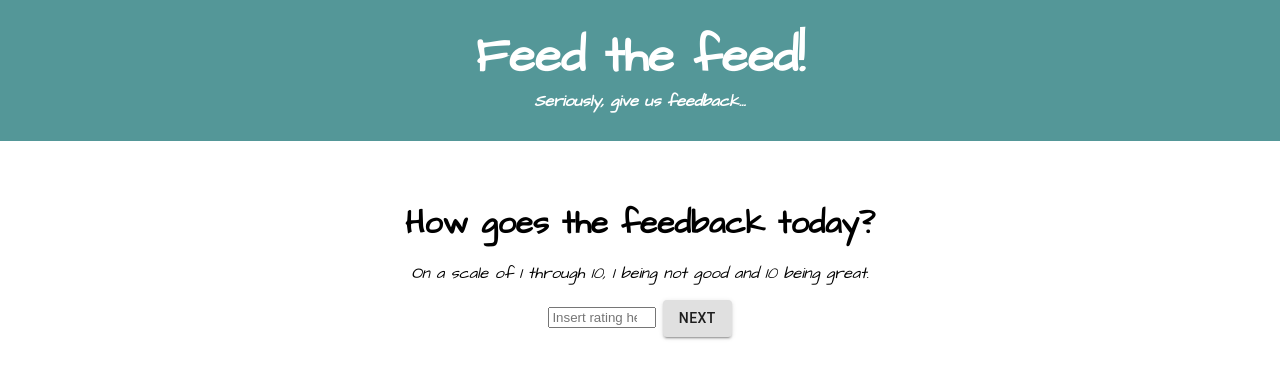
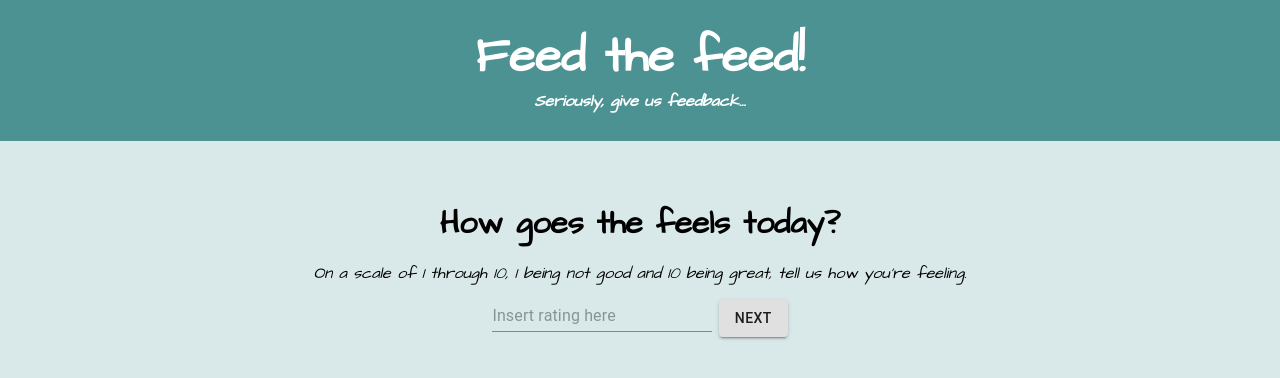
Before and after one commit to yyerthao/redux-feedback-loop, a React (Create React App) app: page /#/ in a window 1280 px wide. Shown: the top 378 px of the page. Built offline with nearby package versions, Linux system fonts and the light colour scheme.

Commit message:
Update input to material-ui TextField style

```diff
--- a/src/components/App/App.css
+++ b/src/components/App/App.css
@@ -1,6 +1,11 @@
+html{
+    background-color: rgb(217, 233, 233);
+}
+
 .App {
   text-align: center;
   font-family: 'Architects Daughter', cursive;
+  background-color: rgb(217, 233, 233);
 }
 
 .App-header {
@@ -27,3 +32,8 @@ h1{
   margin: 0;
   padding-top: 1rem;
 }
+
+.inner-div{
+    margin-right: 10rem;
+    margin-left: 10rem;
+}
--- a/src/components/App/App.js
+++ b/src/components/App/App.js
@@ -49,13 +49,14 @@ class App extends Component {
           <h1 className="App-title">Feed the feed!</h1>
           <h4><i>Seriously, give us feedback...</i></h4>
         </header>
+        <div className="inner-div">
         <br></br>
         <Router>
           {/* Will remove visible links soon, leaving for testing purposes */}
           {/* <Link to="/">Home</Link>&nbsp;
           <Link to="/understanding">Understanding</Link>&nbsp;
           <Link to="/support">Support</Link>&nbsp;
-          <Link to="/comments">Comments</Link> */}
+        <Link to="/comments">Comments</Link> */}
           <br/>
           {/* setting / as first view for feedback to collect feelings */}
           <Route exact path="/" component={Feeling}></Route>
@@ -64,6 +65,7 @@ class App extends Component {
           <Route exact path="/comments" component={Comments}></Route>
           <Route exact path="/thankyou" component={ThankYou}></Route>
         </Router>
+        </div>
       </div>
     );
   }
--- a/src/components/Comments/Comments.css
+++ b/src/components/Comments/Comments.css
@@ -3,5 +3,5 @@ input{
 }
 
 .textboxid{
-    background-color: rgba(110, 131, 131, 0.201);
+    background-color: rgba(255, 255, 255, 0.797);
 }
--- a/src/components/Feeling/Feeling.js
+++ b/src/components/Feeling/Feeling.js
@@ -1,9 +1,12 @@
 import React, { Component } from 'react';
 // import axios from 'axios';
 import { connect } from 'react-redux';
-// import Understanding from '../Understanding/Understanding';
+// Material-ui
 import { withStyles } from '@material-ui/core/styles';
 import Button from '@material-ui/core/Button';
+import TextField from '@material-ui/core/TextField';
+
+import '../App/App.css';
 
 const styles = theme => ({
     button: {
@@ -12,6 +15,11 @@ const styles = theme => ({
     input: {
         display: 'none',
     },
+    textField: {
+        marginLeft: theme.spacing(),
+        marginRight: theme.spacing(),
+        width: 200,
+  },
 });
 
 
@@ -45,10 +53,13 @@ class Form extends Component{
           const classes = this.props;
         return(
             <>
-            <h1>How goes the feedback today?</h1>
-            <p><i>On a scale of 1 through 10, 1 being not good and 10 being great.</i></p>
+            <h1>How goes the feels today?</h1>
+            <p><i>On a scale of 1 through 10, 1 being not good and 10 being great,
+                tell us how you're feeling.</i></p>
             <form>
-                <input
+                <TextField
+                    id="standard-feelings"
+                    abel="feelings*"
                     required
                     min="1"
                     max="10"
@@ -57,7 +68,7 @@ class Form extends Component{
                     placeholder="Insert rating here"
                     value={this.feedback}
                     onChange={this.handleChange}>
-                </input>
+                </TextField>
                     &nbsp;
                  <Button
                     onClick={(event) => this.handleSubmit(event)}
--- a/src/components/Support/Support.js
+++ b/src/components/Support/Support.js
@@ -2,6 +2,8 @@ import React, { Component } from 'react';
 import { connect } from "react-redux";
 import { withStyles } from '@material-ui/core/styles';
 import Button from '@material-ui/core/Button';
+import TextField from '@material-ui/core/TextField';
+
 
 const styles = theme => ({
     button: {
@@ -9,6 +11,11 @@ const styles = theme => ({
     },
     input: {
         display: 'none',
+    },
+        textField: {
+        marginLeft: theme.spacing(),
+        marginRight: theme.spacing(),
+        width: 200,
     },
 });
 
@@ -46,7 +53,7 @@ class Support extends Component{
             <h1>How goes the support today?</h1>
             <p><i>On a scale of 1-10, 1 being not good and 10 being great.</i></p>
             <form>
-                <input
+                <TextField
                     required
                     min = "1"
                     max = "10"
@@ -54,7 +61,7 @@ class Support extends Component{
                     placeholder="Insert rating here"
                     value={this.support}
                     onChange={this.handleChange}>
-                </input>
+                </TextField>
                     &nbsp;
                  <Button
                     onClick={(event) => this.handleSubmit(event)}
--- a/src/components/Understanding/Understanding.js
+++ b/src/components/Understanding/Understanding.js
@@ -2,6 +2,7 @@ import React, { Component } from 'react';
 import {connect} from 'react-redux';
 import { withStyles } from '@material-ui/core/styles';
 import Button from '@material-ui/core/Button';
+import TextField from '@material-ui/core/TextField';
 
 const styles = theme => ({
     button: {
@@ -9,6 +10,11 @@ const styles = theme => ({
     },
     input: {
         display: 'none',
+    },
+    textField: {
+        marginLeft: theme.spacing(),
+        marginRight: theme.spacing(),
+        width: 200,
     },
 });
 
@@ -46,7 +52,7 @@ class Understanding extends Component{
             <h1>How well did you understand today's material?</h1>
             <p><i>On a scale of 1-10, 1 being not good and 10 being great.</i></p>
             <form>
-                <input
+                <TextField
                     required
                     min = "1"
                     max = "10"
@@ -54,8 +60,9 @@ class Understanding extends Component{
                     placeholder="Insert rating here"
                     value={this.understanding}
                     onChange={this.handleChange}>
-                </input>
+                </TextField>
                     &nbsp;
+                    <br></br>
                 <Button
                     onClick={(event) => this.handleSubmit(event)}
                     variant="contained"
--- a/src/index.js
+++ b/src/index.js
@@ -15,11 +15,11 @@ const feedbackReducer = (state = [], action) => {
     // and any new property want to add
         return [...state, action.payload];
     } else if (action.type === 'UNDERSTANDING') {
-        return action.payload;
+        return [...state, action.payload];
     } else if (action.type === 'SUPPORT') {
-        return action.payload;
+        return [...state, action.payload];
     } else if (action.type === 'COMMENTS'){
-        return action.payload;
+        return [...state, action.payload];
     } else if (action.type === 'NEW_FEEDBACK') {
         return [];
     }
```
Also changed, not shown: src/components/Template copy 2/Template.js (added, +13 -0 lines), 1 other file (tests, documents, lock files or other folders).
